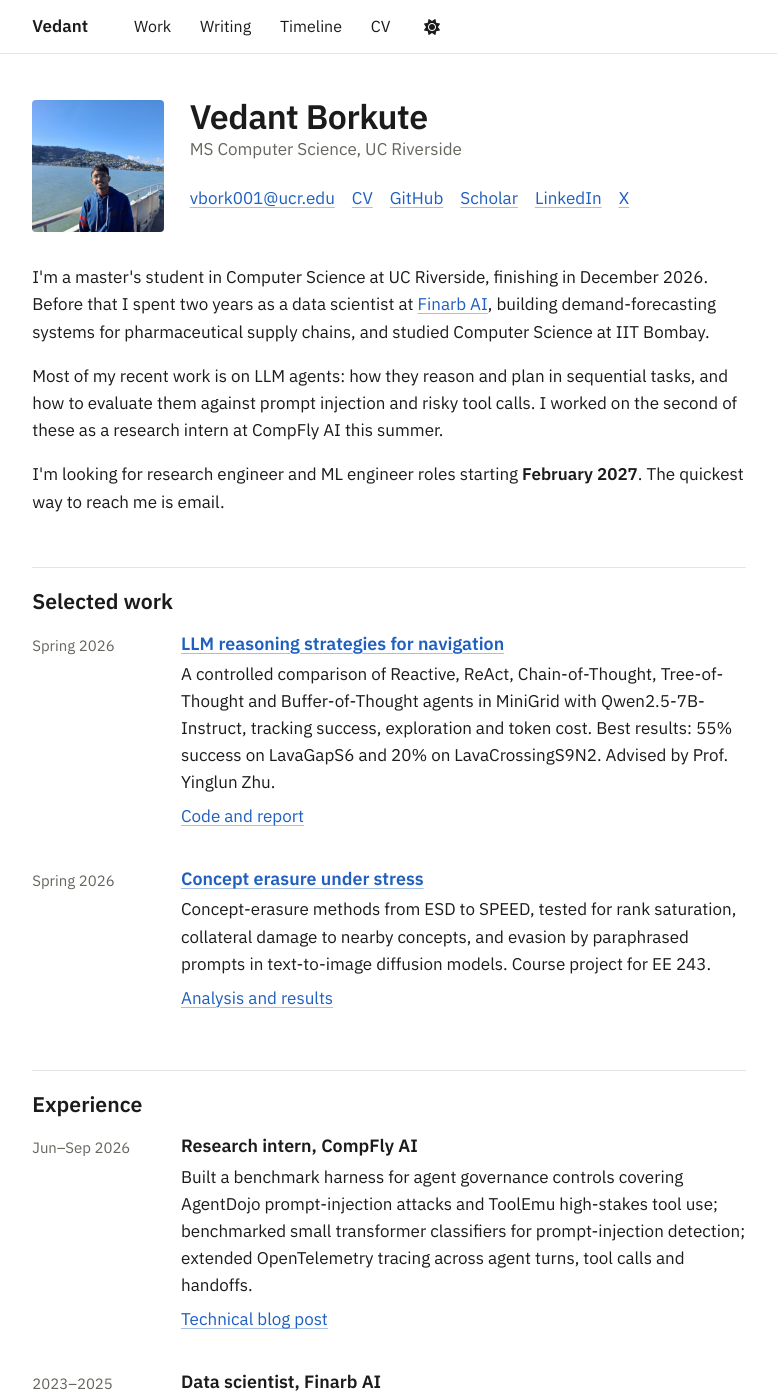
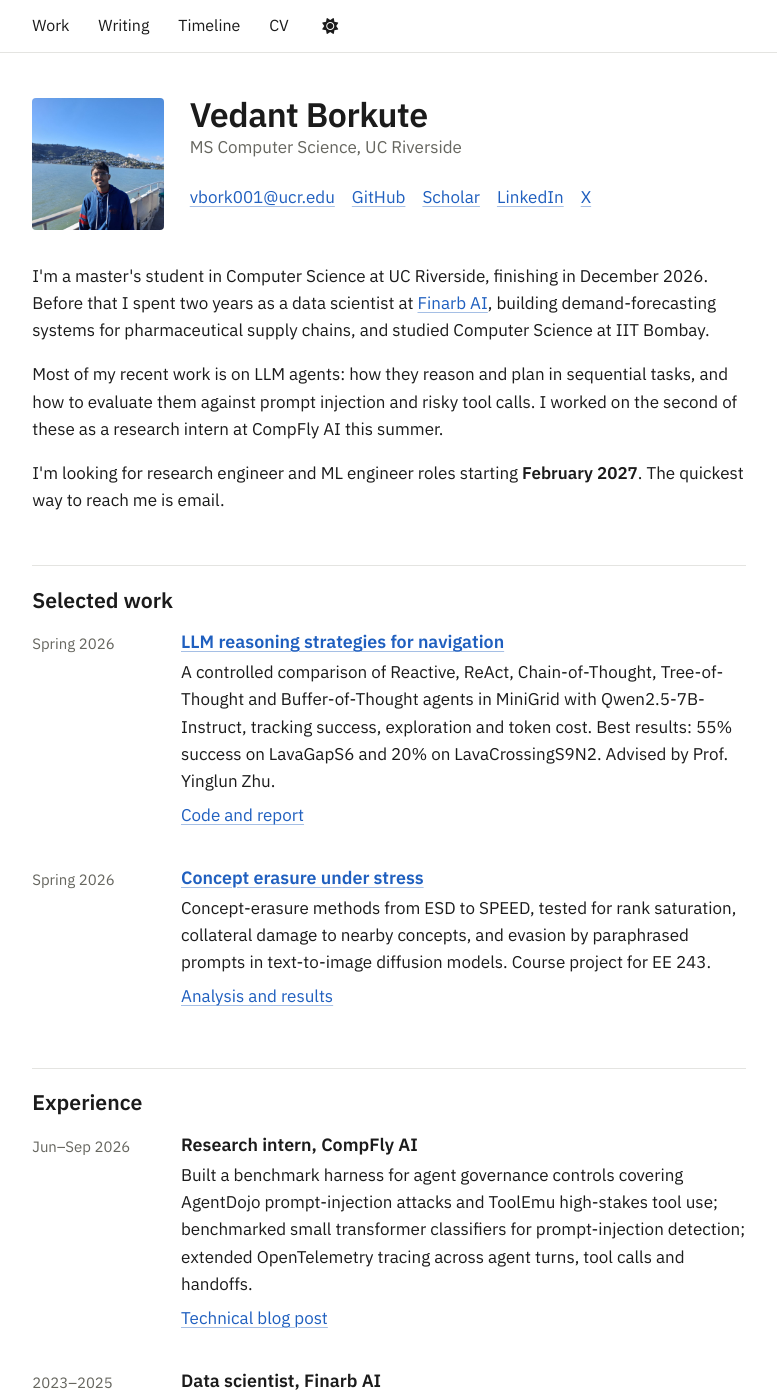
Before and after one commit to Vedant2100/vedant2100.github.io, a Jekyll site: the page built from _pages/about.md, in a window 1280 px wide and 1400 px high. Shown: the whole window, without its empty margins (153-930 px from the left). Built offline with Jekyll 4.4.1, drawn with Linux system fonts in a browser that asks for light colours; a script bundle is joined from its source files by our own code; library files that are not in the unit come from our copies.

Commit message:
Remove duplicated name and CV link on the homepage
Hide the masthead name on the homepage, where the page heading already
shows it, and drop the CV link from the header row since the nav has one.
Stop the template from bolding whichever nav item comes first.

```diff
--- a/_includes/masthead.html
+++ b/_includes/masthead.html
@@ -5,9 +5,11 @@
       <nav id="site-nav" class="greedy-nav">
         <button><span class="navicon"></span></button>
         <ul class="visible-links">
-          <li class="masthead__menu-item masthead__menu-item--lg persist {% if page.url == '/' or page.url == '/index.html' %}selected{% endif %}">
+          {% unless page.url == '/' or page.url == '/index.html' %}
+          <li class="masthead__menu-item masthead__menu-item--lg persist">
             <a href="{{ base_path }}/">{{ site.masthead_title | default: site.title }}</a>
           </li>
+          {% endunless %}
           {% for link in site.data.navigation.main %}
             {% if link.url contains 'http' %}
               {% assign domain = '' %}
--- a/_pages/about.md
+++ b/_pages/about.md
@@ -15,7 +15,6 @@ redirect_from:
     <p class="intro__role">MS Computer Science, UC Riverside</p>
     <p class="intro__links">
       <a href="mailto:vbork001@ucr.edu">vbork001@ucr.edu</a>
-      <a href="/files/Vedant_Borkute_Resume.pdf">CV</a>
       <a href="https://github.com/Vedant2100">GitHub</a>
       <a href="https://scholar.google.com/citations?user=PS_CX0AAAAAJ">Scholar</a>
       <a href="https://www.linkedin.com/in/vedant-borkute/">LinkedIn</a>
--- a/assets/css/main.scss
+++ b/assets/css/main.scss
@@ -102,8 +102,16 @@ button:focus-visible {
     font-size: 0.94rem;
   }
 
-  .visible-links li:first-child a {
-    margin-left: 0;
+  .visible-links li:first-child {
+    font-weight: 400;
+
+    a {
+      margin-left: 0;
+    }
+  }
+
+  .visible-links li.masthead__menu-item--lg {
+    font-weight: 600;
   }
 }
 
```
